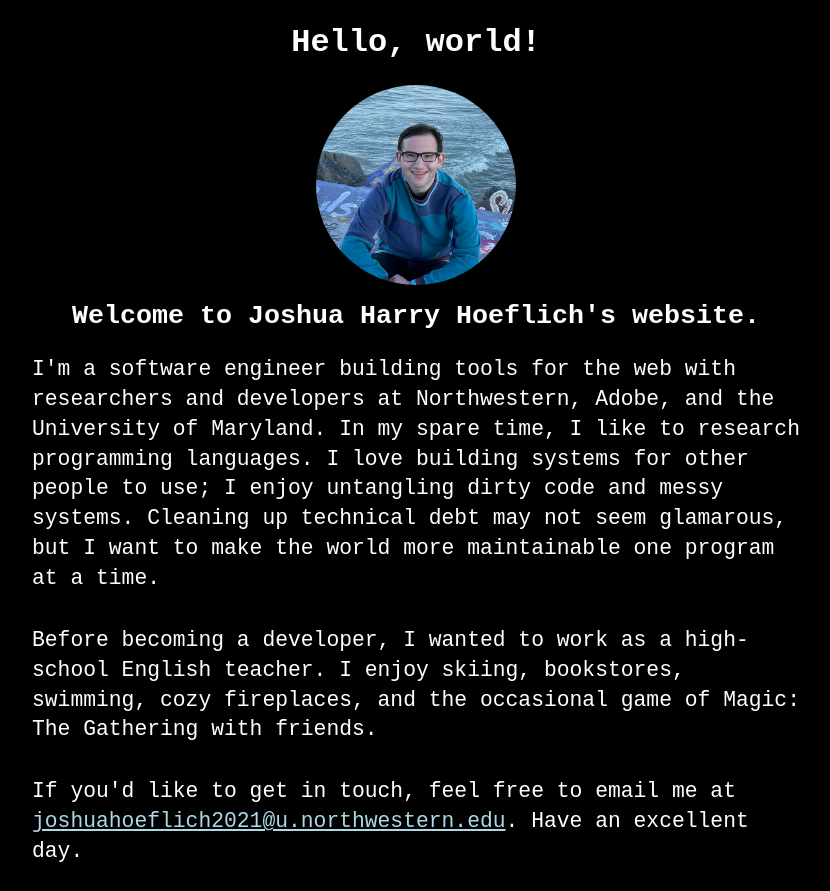
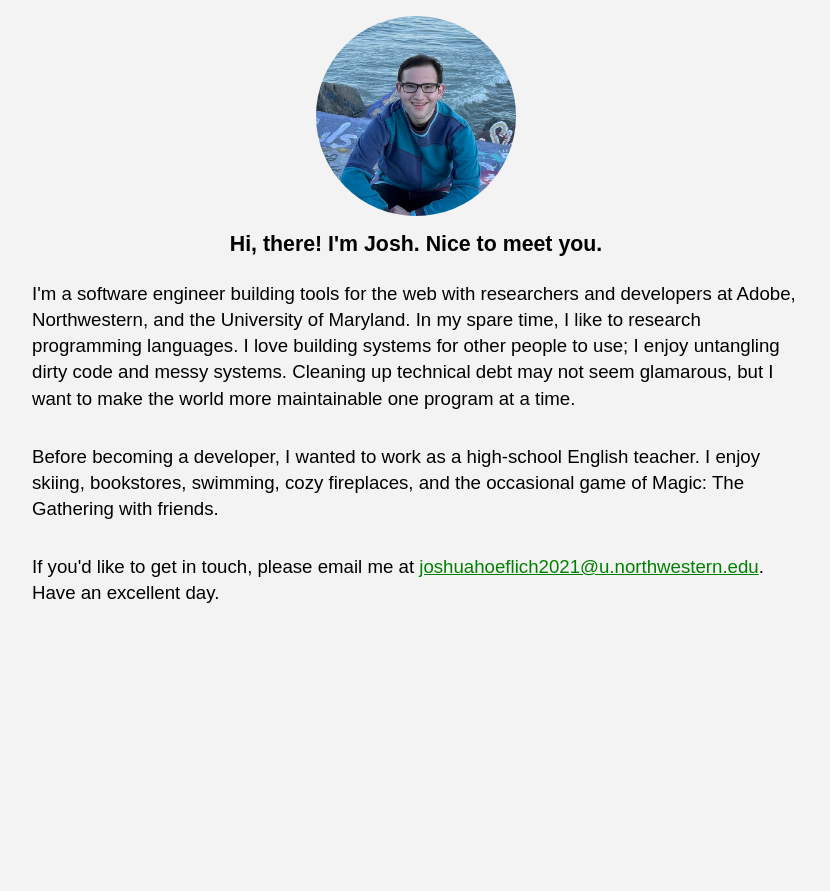
Before and after one commit to joshuaharry/joshuaharry.com, a website: page public/index.html in a window 1280 px wide. Shown: the whole page, without its empty margins (224-1054 px from the left). After the commit the page ends 800 px from the top, so only its background shows below. Drawn offline with Linux system fonts and the light colour scheme.

Commit message:
Refactor styles

```diff
--- a/public/css/index.css
+++ b/public/css/index.css
@@ -1,7 +1,6 @@
 body {
-  background-color: black;
-  color: white;
   word-break: break-word;
+  background-color: #f3f3f3;
 }
 
 h1,
@@ -19,7 +18,7 @@ ul {
   display: flex;
   flex-direction: column;
   align-items: center;
-  font-family: monospace;
+  font-family: sans-serif;
 }
 
 #me {
@@ -29,21 +28,15 @@ ul {
   padding: 8px;
 }
 
-#title {
-  font-size: 24pt;
-  padding: 16px;
-  text-align: center;
-}
-
 #subtitle {
-  font-size: 20pt;
+  font-size: 16pt;
   padding: 8px;
   text-align: center;
 }
 
 #content {
   max-width: 800px;
-  font-size: 16pt;
+  font-size: 14pt;
   line-height: 1.4;
 }
 
@@ -56,5 +49,5 @@ ul {
 }
 
 .link {
-  color: lightblue;
+  color: green;
 }
--- a/public/index.html
+++ b/public/index.html
@@ -6,11 +6,10 @@
     <meta name="description" content="Joshua Harry Hoeflich's website." />
     <link rel="preload" href="/css/index.css" as="style" />
     <link rel="stylesheet" href="/css/index.css" />
-    <title>joshuaharry.com</title>
+    <title>Joshua Hoeflich</title>
   </head>
   <body>
     <div id="main">
-      <h1 id="title">Hello, world!</h1>
       <img
         id="me"
         width="200px"
@@ -18,11 +17,11 @@
         alt="An image of Joshua Harry Hoeflich"
         src="/img/josh.webp"
       />
-      <h2 id="subtitle">Welcome to Joshua Harry Hoeflich's website.</h2>
+      <h2 id="subtitle">Hi, there! I'm Josh. Nice to meet you.</h2>
       <div id="content">
         <p>
           I'm a software engineer building tools for the web with researchers
-          and developers at Northwestern, Adobe, and the University of Maryland.
+          and developers at Adobe, Northwestern, and the University of Maryland.
           In my spare time, I like to research programming languages. I love
           building systems for other people to use; I enjoy untangling dirty
           code and messy systems. Cleaning up technical debt may not seem
@@ -35,7 +34,7 @@
           the occasional game of Magic: The Gathering with friends.
         </p>
         <p>
-          If you'd like to get in touch, feel free to email me at
+          If you'd like to get in touch, please email me at
           <a class="link" href="mailto:joshuahoeflich2021@u.northwestern.edu"
             >joshuahoeflich2021@u.northwestern.edu</a
           >. Have an excellent day.
```
